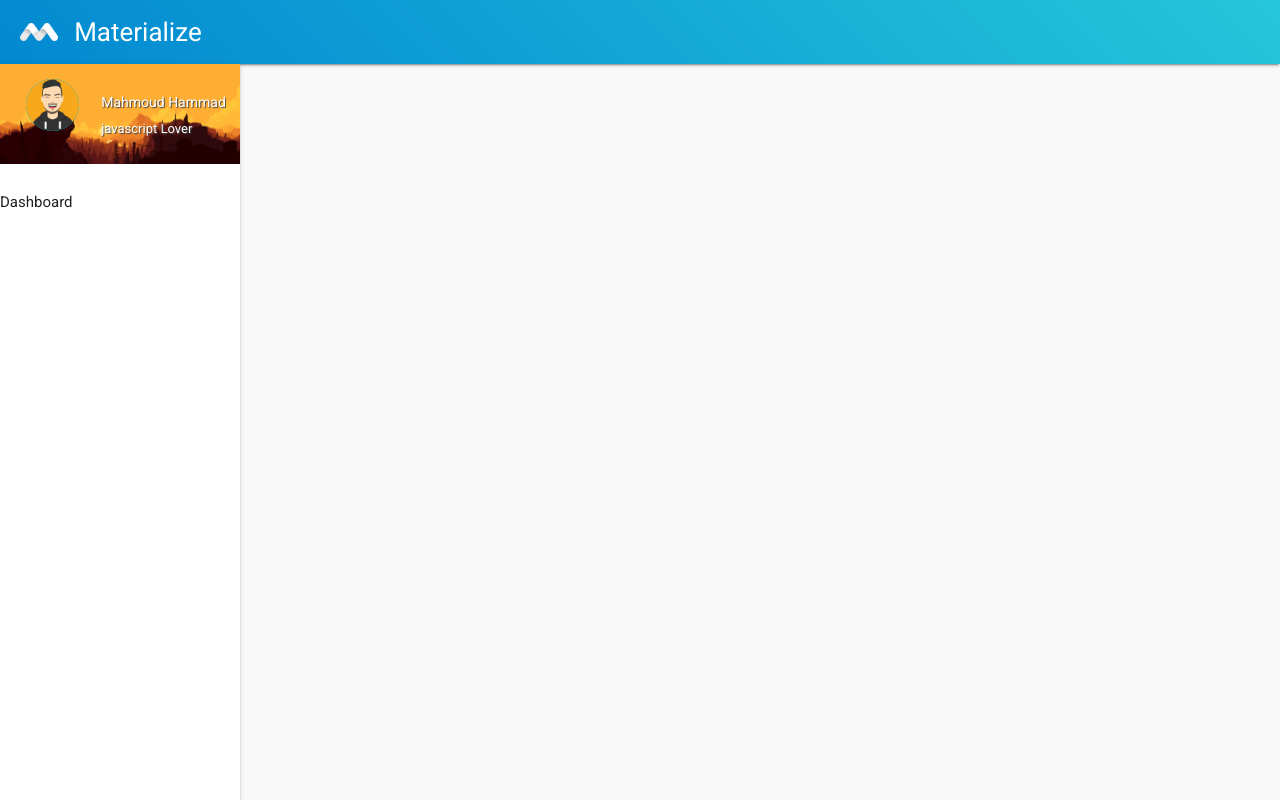
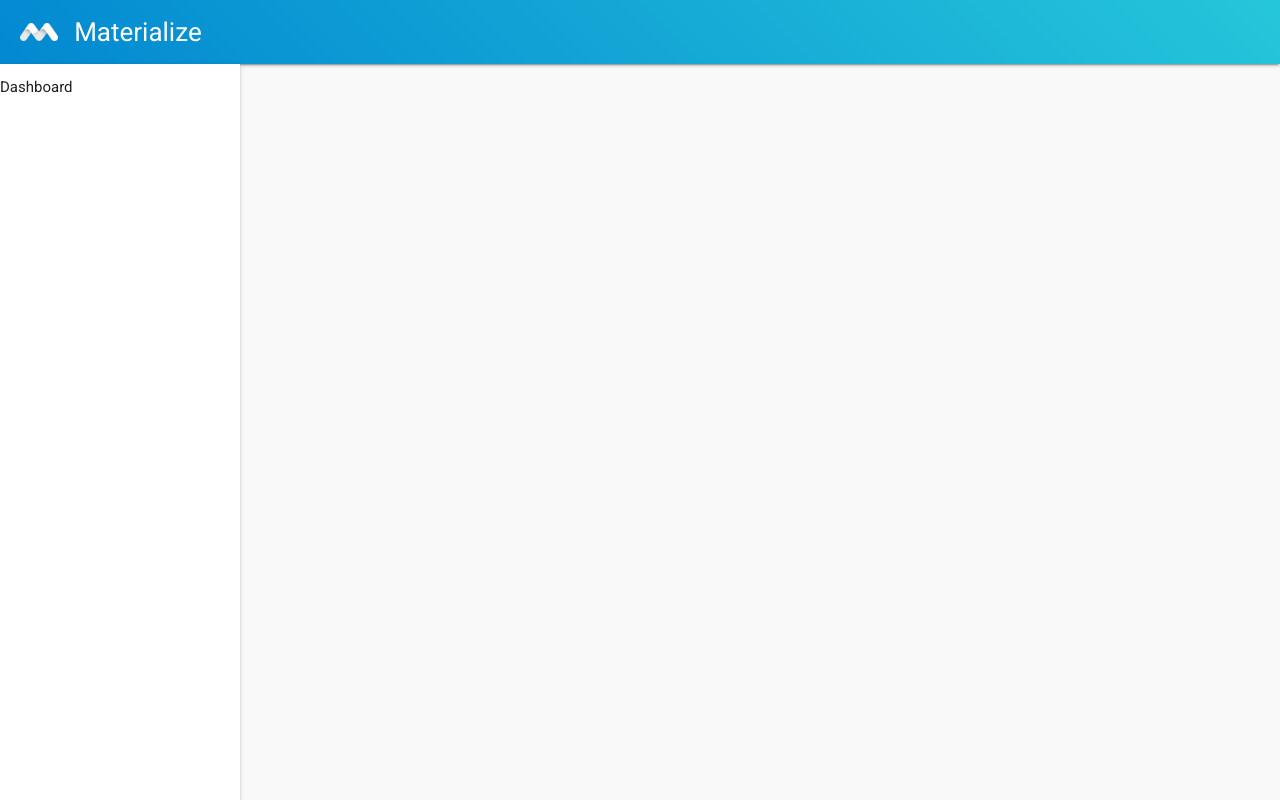
Before and after one commit to mahmodHammad/jsdash, a website: page index.html in a window 1280 px wide. Drawn offline with Linux system fonts and the light colour scheme; files whose address does not match are found by name.

Commit message:
removing the sidebar's header

```diff
--- a/index.html
+++ b/index.html
@@ -85,26 +85,6 @@
         <!-- START LEFT SIDEBAR NAV-->
         <aside id="left-sidebar-nav">
           <ul id="slide-out" class="side-nav fixed leftside-navigation">
-            <li class="user-details cyan darken-2">
-              <div class="row">
-                <div class="col col s4 m4 l4">
-                  <img
-                    src="images/avatar/avatar-7.png"
-                    alt=""
-                    class="circle responsive-img valign profile-image cyan"
-                  />
-                </div>
-                <div class="col col s8 m8 l8">
-                  <a
-                    class="btn-flat dropdown-button waves-effect waves-light white-text profile-btn"
-                    href="#"
-                    data-activates="profile-dropdown-nav"
-                    >Mahmoud Hammad</a
-                  >
-                  <p class="user-roal">javascript Lover</p>
-                </div>
-              </div>
-            </li>
             <!-- PUT SIDE BAR CHARTS HERE!!!!!!!!!!!!!!!!!!!!!!!!!!!!!!!!!!!!!!! -->
             <li class="no-padding">
               <ul class="collapsible" data-collapsible="accordion">
```
Also changed, not shown: images/avatar/avatar-7.png (deleted), images/gallary/12.png (deleted).
